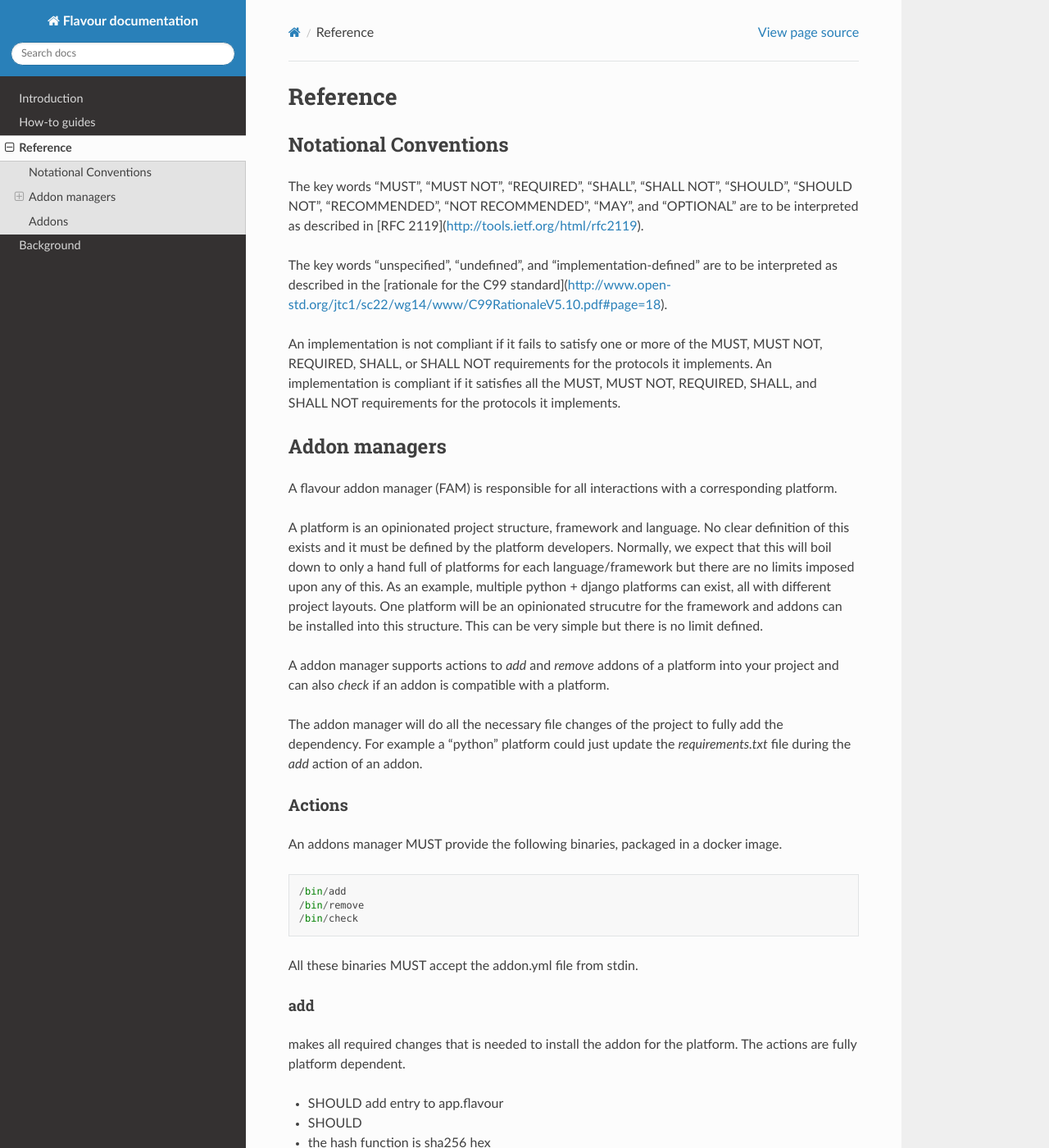
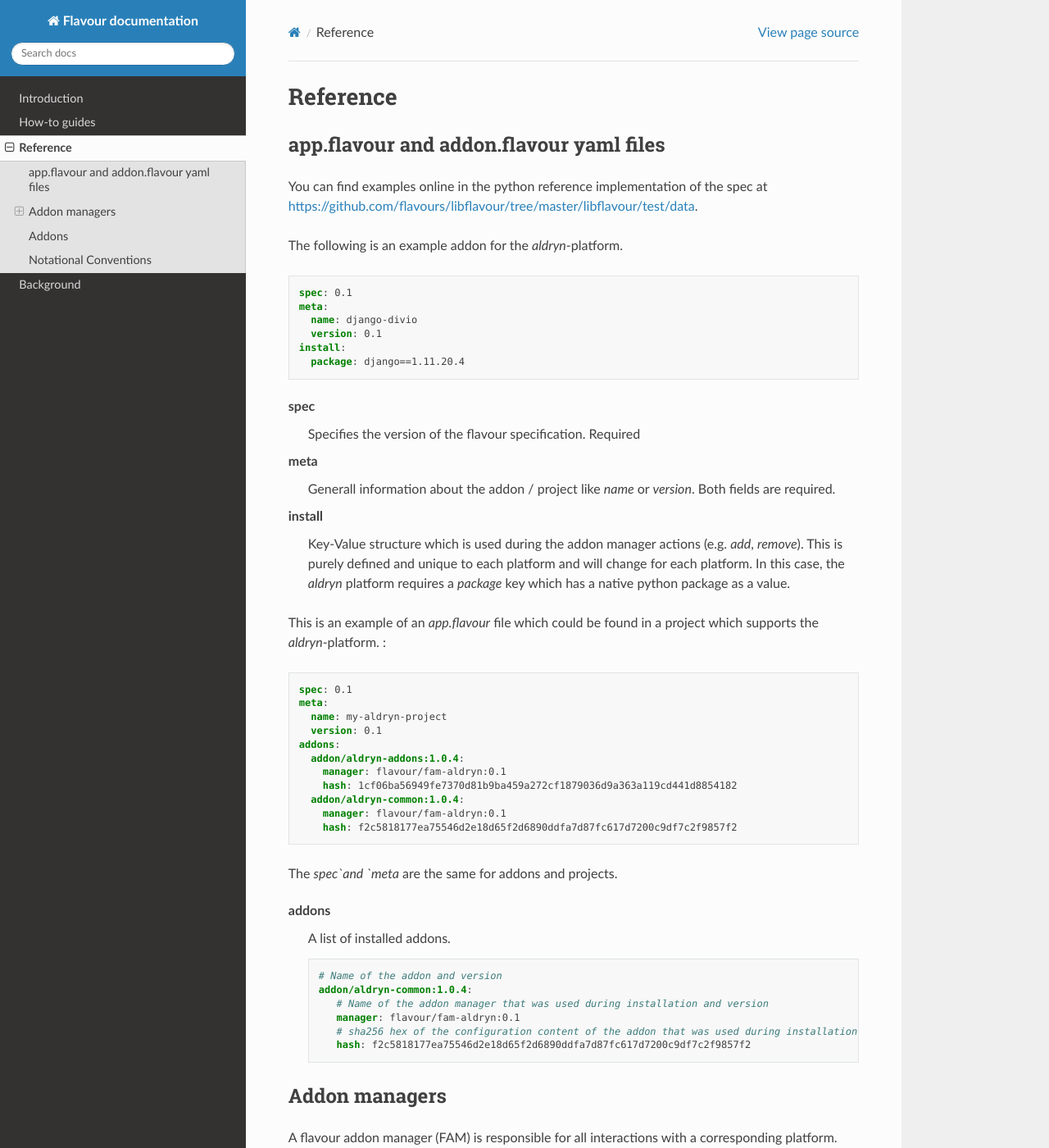
Before and after one commit to flavours/documentation, a Sphinx documentation site: the page built from docs/reference/index.rst, in a window 1280 px wide and 1400 px high. Shown: the whole window at 82% size. Built offline with Sphinx 7.4.7 and the Read the Docs theme 2.0.0, drawn with Linux system fonts in a browser that asks for light colours; some of the changed text lies outside the part shown.

Commit message:
more writing

```diff
--- a/docs/reference/index.rst
+++ b/docs/reference/index.rst
@@ -3,24 +3,76 @@
 Reference
 ##############
 
-Notational Conventions
-======================
 
-The key words "MUST", "MUST NOT", "REQUIRED", "SHALL", "SHALL NOT", "SHOULD", "SHOULD NOT", "RECOMMENDED", "NOT RECOMMENDED", "MAY", and "OPTIONAL" are to be interpreted as described in [RFC 2119](http://tools.ietf.org/html/rfc2119).
 
-The key words "unspecified", "undefined", and "implementation-defined" are to be interpreted as described in the [rationale for the C99 standard](http://www.open-std.org/jtc1/sc22/wg14/www/C99RationaleV5.10.pdf#page=18).
+app.flavour and addon.flavour yaml files
+========================================
 
-An implementation is not compliant if it fails to satisfy one or more of the MUST, MUST NOT, REQUIRED, SHALL, or SHALL NOT requirements for the protocols it implements.
-An implementation is compliant if it satisfies all the MUST, MUST NOT, REQUIRED, SHALL, and SHALL NOT requirements for the protocols it implements.
+You can find examples online in the python reference implementation of the spec at https://github.com/flavours/libflavour/tree/master/libflavour/test/data.
+
+The following is an example addon for the `aldryn`-platform.
+
+.. code-block:: yaml
+
+
+   spec: 0.1
+   meta:
+     name: django-divio
+     version: 0.1
+   install:
+     package: django==1.11.20.4
+
+
+.. glossary::
+
+    spec
+       Specifies the version of the flavour specification. Required
+    meta
+       Generall information about the addon / project like `name` or `version`. Both fields are required.
+    install
+       Key-Value structure which is used during the addon manager actions (e.g. `add`, `remove`).
+       This is purely defined and unique to each platform and will change for each platform.
+       In this case, the `aldryn` platform requires a `package` key which has a native python package as a value.
 
 
 
+
+This is an example of an `app.flavour` file which could be found in a project which supports the `aldryn`-platform. :
+
+.. code-block:: yaml
+
+   spec: 0.1
+   meta:
+     name: my-aldryn-project
+     version: 0.1
+   addons:
+     addon/aldryn-addons:1.0.4:
+       manager: flavour/fam-aldryn:0.1
+       hash: 1cf06ba56949fe7370d81b9ba459a272cf1879036d9a363a119cd441d8854182
+     addon/aldryn-common:1.0.4:
+       manager: flavour/fam-aldryn:0.1
+       hash: f2c5818177ea75546d2e18d65f2d6890ddfa7d87fc617d7200c9df7c2f9857f2
+
+The `spec`and `meta` are the same for addons and projects.
+
+.. glossary::
+
+    addons
+       A list of installed addons.
+
+       .. code-block:: yaml
+
+          # Name of the addon and version
+          addon/aldryn-common:1.0.4:
+             # Name of the addon manager that was used during installation and version
+             manager: flavour/fam-aldryn:0.1
+             # sha256 hex of the configuration content of the addon that was used during installation
+             hash: f2c5818177ea75546d2e18d65f2d6890ddfa7d87fc617d7200c9df7c2f9857f2
 
 Addon managers
 =================
 
 A flavour addon manager (FAM) is responsible for all interactions with a corresponding platform.
-
 
 A platform is an opinionated project structure, framework and language.
 No clear definition of this exists and it must be defined by the platform developers.
@@ -51,19 +103,17 @@ All these binaries MUST accept the addon.yml file from stdin.
 add
 ++++
 
-makes all required changes that is needed to install the addon for the platform. The actions are fully platform dependent.
+Makes all required changes that is needed to install the addon for the platform. The actions are fully platform dependent.
 
-* SHOULD add entry to app.flavour
-* SHOULD
-
-* the hash function is sha256 hex
+* SHOULD add a new entry to the "addons" section in the app.flavour
+* The hash function MUST be sha256 hex
 
 
 
 remove
 +++++++
 
-removes the addon, the actions are also fully platform dependent.
+Removes the addon, the actions are also fully platform dependent.
 The remove action is *not* necessarily the opposite of the `add` action, even though the name implies it.
 The action can decide, for the sake of stability or security, to not undo certain changes which should normally be part of a full removal
 The developers of this actions should keep the `remove` action as closely related to the `add` action as possible.
@@ -72,7 +122,7 @@ The developers of this actions should keep the `remove` action as closely relate
 check
 +++++++
 
-Returns `True` if its a valid file configuration file, `False` otherwise.
+Returns `True` if its a valid `addon.flavour` file, `False` otherwise.
 
 
 Configuration
@@ -88,7 +138,9 @@ The addon manager must define its own name as an environment variable in the ima
 Usage with the CLI
 -------------------
 
+
 .. mermaidjs::
+
 
    sequenceDiagram
        participant user
@@ -139,3 +191,17 @@ Broadly speaking, there are two ways a flavour addon can be created.
 
 It is very important to not that flavour does not intent to replace native package managers or ecosystems of platforms.
 The normal package managers and ecosystems are still used and flavour adds additional information and enables more functions due to the standadized approach.
+
+
+
+
+
+Notational Conventions
+======================
+
+The key words "MUST", "MUST NOT", "REQUIRED", "SHALL", "SHALL NOT", "SHOULD", "SHOULD NOT", "RECOMMENDED", "NOT RECOMMENDED", "MAY", and "OPTIONAL" are to be interpreted as described in [RFC 2119](http://tools.ietf.org/html/rfc2119).
+
+The key words "unspecified", "undefined", and "implementation-defined" are to be interpreted as described in the [rationale for the C99 standard](http://www.open-std.org/jtc1/sc22/wg14/www/C99RationaleV5.10.pdf#page=18).
+
+An implementation is not compliant if it fails to satisfy one or more of the MUST, MUST NOT, REQUIRED, SHALL, or SHALL NOT requirements for the protocols it implements.
+An implementation is compliant if it satisfies all the MUST, MUST NOT, REQUIRED, SHALL, and SHALL NOT requirements for the protocols it implements.
```
